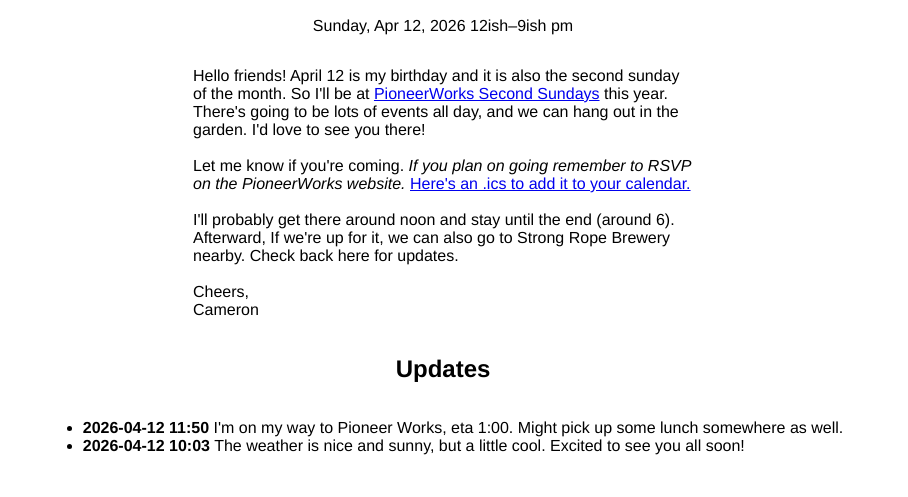
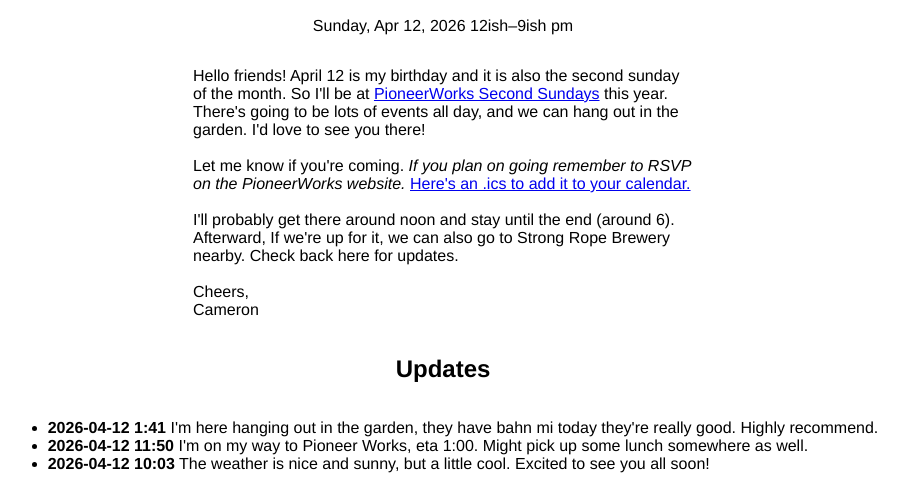
Before and after one commit to emptyflash/birthday-2026, a plain HTML site: page index.html in a window 1280 px wide. Shown: the part 462-959 px from the top of the page, without its empty margins (197-1105 px from the left). Drawn offline with Linux system fonts and the light colour scheme.

Commit message:
Update index.html

```diff
--- a/index.html
+++ b/index.html
@@ -40,6 +40,7 @@
             </p>
             <h2>Updates</h2>
             <ul>
+                <li><b>2026-04-12 1:41</b> I'm here hanging out in the garden, they have bahn mi today they're really good. Highly recommend.</li>
                 <li><b>2026-04-12 11:50</b> I'm on my way to Pioneer Works, eta 1:00. Might pick up some lunch somewhere as well.</li>
                 <li><b>2026-04-12 10:03</b> The weather is nice and sunny, but a little cool. Excited to see you all soon!</li>
             </ul>
```
